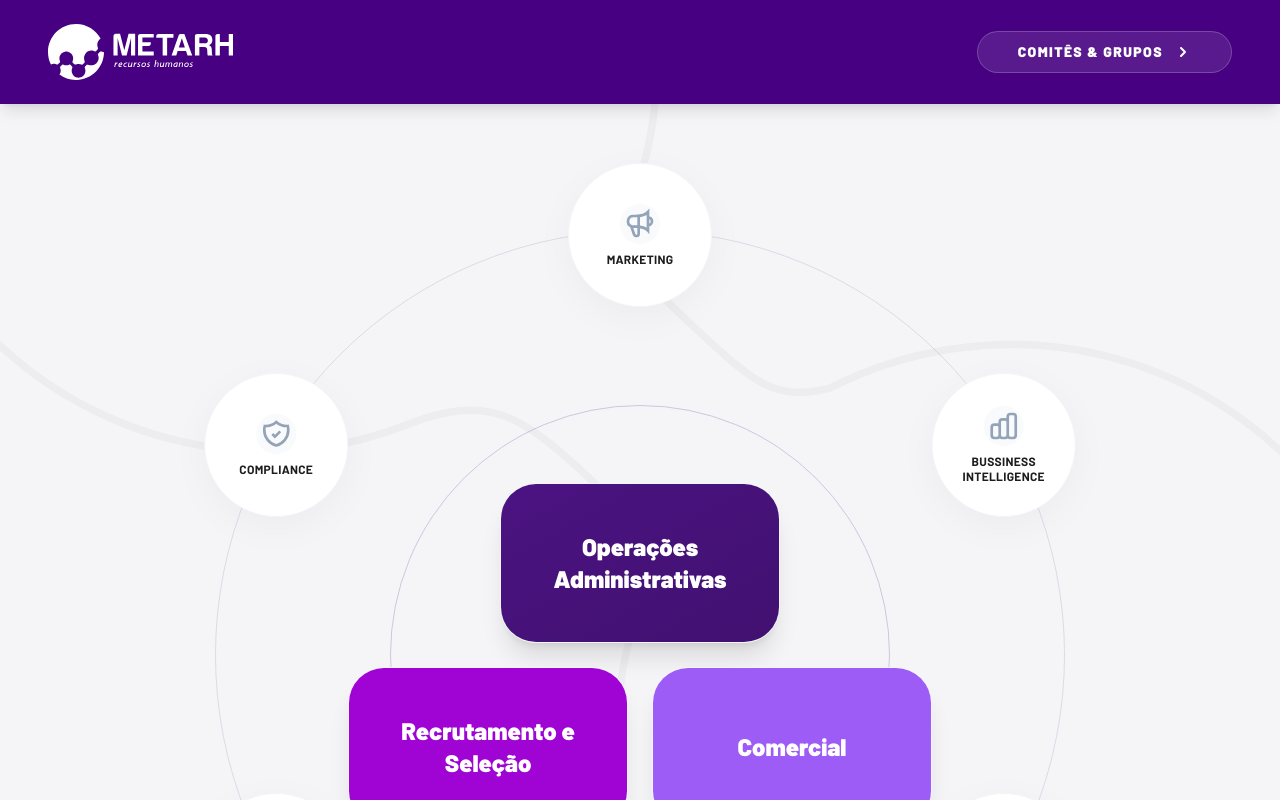
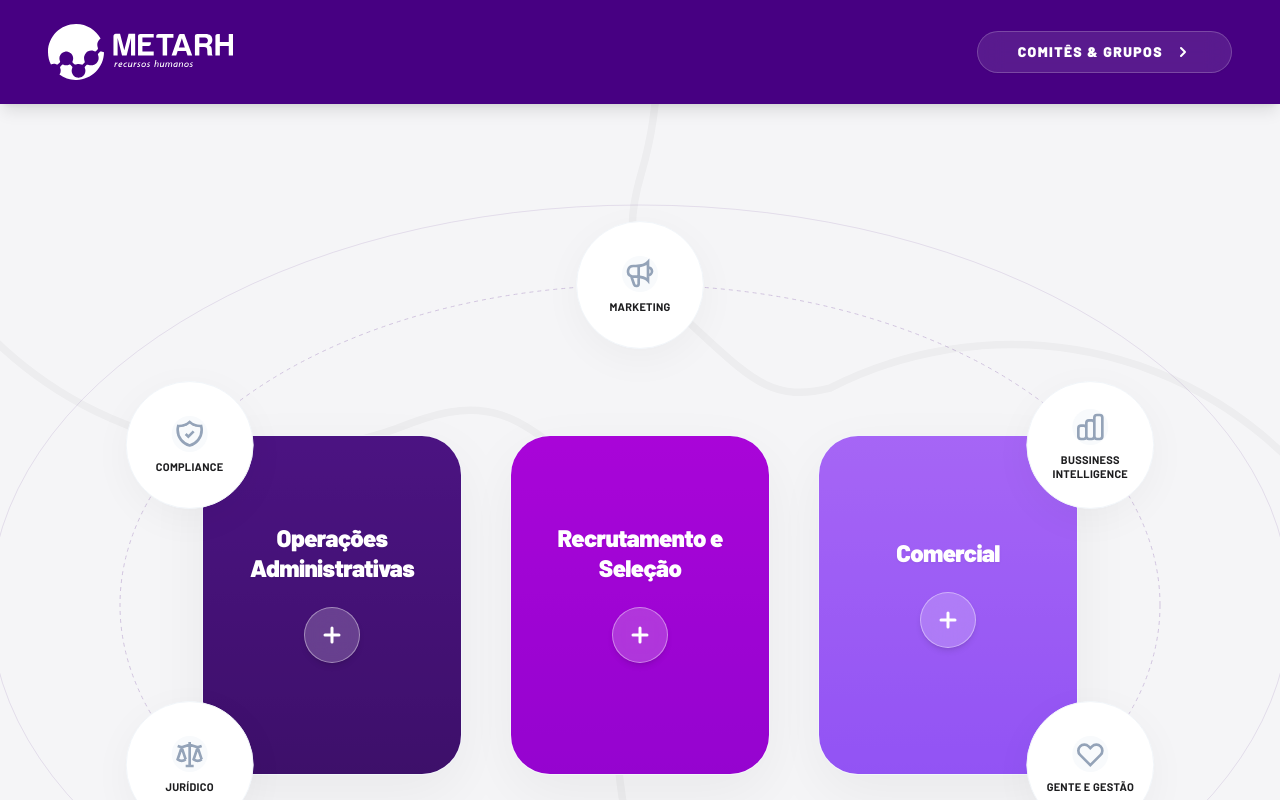
Before and after one commit to rodrigodebemaquino/metarh-organograma, a React (Vite) app: page / in a window 1280 px wide. Shown: the top 800 px of the page. Built offline with nearby package versions, Linux system fonts and the light colour scheme.

Commit message:
mudança de layout para órbita

```diff
--- a/App.tsx
+++ b/App.tsx
@@ -159,23 +159,32 @@ const App: React.FC = () => {
             </div>
 
             {/* DESKTOP VIEW (Orbit System) */}
-            <div className="hidden md:flex relative w-full min-h-[950px] items-center justify-center overflow-visible">
+            <div className="hidden md:flex relative w-full min-h-[850px] items-center justify-center overflow-visible">
 
-              {/* Decorative Orbits */}
+              {/* Decorative Orbits (Elliptical) */}
               <div className="absolute inset-0 flex items-center justify-center pointer-events-none select-none opacity-20">
-                <div className="absolute w-[500px] h-[500px] rounded-full border border-[#470082]" />
-                <div className="absolute w-[850px] h-[850px] rounded-full border border-[#470082] opacity-60" />
+                {/* Ellipse: RX=600, RY=350 */}
+                <svg className="absolute w-full h-full overflow-visible">
+                  <ellipse cx="50%" cy="50%" rx="520" ry="320" fill="none" stroke="#470082" strokeWidth="1" strokeDasharray="4 4" />
+                  <ellipse cx="50%" cy="50%" rx="650" ry="400" fill="none" stroke="#470082" strokeWidth="1" opacity="0.5" />
+                </svg>
               </div>
 
-              {/* Strategic Areas (Orbit) */}
-              <div className="absolute inset-0 pointer-events-none">
+              {/* Strategic Areas (Elliptical Orbit) */}
+              <div className="absolute inset-0 pointer-events-none z-30">
                 {STRATEGIC_AREAS.map((area, index) => {
                   const total = STRATEGIC_AREAS.length;
-                  const angleDeg = index * (360 / total); // 0, 60, 120...
-                  const angleRad = (angleDeg - 90) * (Math.PI / 180); // -90 (Top start)
-                  const radius = 420;
-                  const x = Math.cos(angleRad) * radius;
-                  const y = Math.sin(angleRad) * radius;
+                  const angleDeg = index * (360 / total);
+                  const angleRad = (angleDeg - 90) * (Math.PI / 180);
+
+                  // Elliptical Orbit
+                  const radiusX = 520;
+                  const radiusY = 320;
+                  const x = Math.cos(angleRad) * radiusX;
+                  const y = Math.sin(angleRad) * radiusY;
+
+                  // Determine popup position based on Y position (if in top half, show bottom, etc)
+                  const isTopHalf = y < 0;
 
                   return (
                     <div
@@ -190,25 +199,27 @@ const App: React.FC = () => {
                       <button
                         onClick={(e) => { e.stopPropagation(); setActiveStrategicPopupId(prev => prev === area.id ? null : area.id); }}
                         className={`
-                          w-36 h-36 bg-white rounded-full p-4 shadow-[0_10px_40px_rgba(0,0,0,0.04)] border border-slate-100 transition-all duration-500
-                          hover:shadow-[0_20px_50px_rgba(71,0,130,0.1)] hover:scale-110 flex flex-col items-center justify-center text-center relative z-10 group
-                          ${activeStrategicPopupId === area.id ? 'border-[#470082] ring-4 ring-[#470082]/10 scale-110' : ''}
+                          w-32 h-32 bg-white rounded-full p-4 shadow-[0_10px_40px_rgba(0,0,0,0.04)] border border-slate-100 transition-all duration-500
+                          hover:shadow-[0_20px_50px_rgba(71,0,130,0.1)] hover:scale-110 flex flex-col items-center justify-center text-center relative z-20 group
+                          ${activeStrategicPopupId === area.id ? 'border-[#470082] ring-4 ring-[#470082]/10 scale-110 z-50' : ''}
                         `}
                       >
-                        <div className="w-10 h-10 rounded-full bg-slate-50 flex items-center justify-center mb-2 text-slate-400 group-hover:text-[#470082] group-hover:bg-[#470082]/10 transition-colors">
+                        <div className="w-9 h-9 rounded-full bg-slate-50 flex items-center justify-center mb-2 text-slate-400 group-hover:text-[#470082] group-hover:bg-[#470082]/10 transition-colors">
                           {getStrategicIcon(area.id)}
                         </div>
-                        <h5 className="text-xs font-bold text-[#1D1D1F] group-hover:text-[#470082] transition-colors uppercase tracking-wide leading-tight">
+                        <h5 className="text-[11px] font-bold text-[#1D1D1F] group-hover:text-[#470082] transition-colors uppercase tracking-wide leading-tight">
                           {area.name}
                         </h5>
                       </button>
 
                       {activeStrategicPopupId === area.id && (
                         <div className={`
-                          absolute w-[300px] bg-[#470082] text-white p-6 rounded-[24px] shadow-2xl z-50 animate-in fade-in zoom-in-95 duration-300
-                          ${[0, 1, 5].includes(index) ? 'top-full mt-4' : 'bottom-full mb-4'}
+                          absolute w-[320px] bg-[#470082] text-white p-6 rounded-[24px] shadow-[0_50px_100px_rgba(0,0,0,0.3)] z-[100] animate-in fade-in zoom-in-95 duration-300
+                          ${isTopHalf ? 'top-[110%]' : 'bottom-[110%]'}
                         `}>
-                          <p className="text-sm font-medium leading-relaxed opacity-90">"{area.description}"</p>
+                          <p className="text-sm font-medium leading-relaxed opacity-90 relative z-[101]">"{area.description}"</p>
+                          {/* Arrow */}
+                          <div className={`absolute left-1/2 -translate-x-1/2 w-4 h-4 bg-[#470082] rotate-45 ${isTopHalf ? '-top-2' : '-bottom-2'}`} />
                         </div>
                       )}
                     </div>
@@ -216,58 +227,50 @@ const App: React.FC = () => {
                 })}
               </div>
 
-              {/* Macro Areas (Center Triangle) */}
-              <div className="relative z-20 flex flex-col items-center gap-6">
-
-                {/* Top Item */}
-                <div onClick={(e) => e.stopPropagation()} className="relative">
-                  {(() => {
-                    const area = MACRO_AREAS[0];
+              {/* Macro Areas (Horizontal Row) */}
+              <div className="relative z-20 flex flex-row items-center justify-center gap-12">
+                {MACRO_AREAS.map((area) => {
                   const isExpanded = expandedMacroId === area.id;
                   return (
                     <div
-                        onClick={() => toggleMacro(area.id)}
+                      key={area.id}
+                      onClick={(e) => { e.stopPropagation(); toggleMacro(area.id); }}
                       className={`
-                          transition-all duration-700 ease-[cubic-bezier(0.23,1,0.32,1)] bg-white rounded-[36px] overflow-hidden shadow-xl border border-slate-100 cursor-pointer relative group
-                          ${isExpanded ? 'w-[450px] h-auto z-50' : 'w-[280px] h-[160px] hover:-translate-y-1'}
+                        relative flex flex-col bg-white rounded-[40px] overflow-hidden shadow-[0_20px_60px_rgba(0,0,0,0.05)] cursor-pointer
+                        transition-all duration-700 ease-[cubic-bezier(0.23,1,0.32,1)] border border-slate-100 group
+                        ${isExpanded ? 'w-[400px] h-auto z-40 scale-105 shadow-[0_40px_100px_rgba(0,0,0,0.1)]' : 'w-[260px] h-[340px] hover:-translate-y-4 hover:shadow-[0_30px_80px_rgba(0,0,0,0.08)]'}
                       `}
                     >
-                        <div className="absolute inset-0 pointer-events-none bg-gradient-to-br from-white/10 to-black/5 mix-blend-overlay" />
-                        <div className="p-8 h-full flex flex-col items-center justify-center text-center gap-4 transition-colors duration-500" style={{ backgroundColor: isExpanded ? 'white' : area.color }}>
-                          <h3 className={`text-2xl font-black transition-colors duration-500 ${isExpanded ? 'text-[#470082]' : 'text-white'}`}>{area.name}</h3>
-                          {isExpanded && (
-                            <p className="text-sm text-slate-500 font-medium animate-in fade-in slide-in-from-bottom-2">
-                              {area.description}
-                            </p>
+                      <div
+                        className="p-8 h-full relative overflow-hidden flex flex-col items-center justify-center text-center gap-6 transition-colors duration-500 w-full"
+                        style={{ backgroundColor: isExpanded ? 'white' : area.color }}
+                      >
+                        <div className="absolute inset-0 bg-gradient-to-b from-white/10 to-black/10 pointer-events-none mix-blend-overlay" />
+
+                        <h3 className={`text-2xl font-black leading-tight tracking-tight z-10 drop-shadow-sm transition-colors duration-500 ${isExpanded ? 'text-[#470082]' : 'text-white'}`}>
+                          {area.name}
+                        </h3>
+
+                        {/* Flaticon-style Button Indicator */}
+                        <div className={`
+                           w-14 h-14 rounded-full flex items-center justify-center z-10 transition-all duration-500 shadow-md group-hover:scale-110
+                           ${isExpanded ? 'bg-[#470082] text-white rotate-45' : 'bg-white/20 backdrop-blur-md text-white border border-white/40'}
+                         `}>
+                          {isExpanded ? (
+                            <svg width="24" height="24" viewBox="0 0 24 24" fill="none" stroke="currentColor" strokeWidth="3" strokeLinecap="round" strokeLinejoin="round"><path d="M6 18L18 6M6 6l12 12" /></svg>
+                          ) : (
+                            <svg width="24" height="24" viewBox="0 0 24 24" fill="none" stroke="currentColor" strokeWidth="3" strokeLinecap="round" strokeLinejoin="round"><path d="M12 5v14M5 12h14" /></svg>
                           )}
                         </div>
-                      </div>
-                    );
-                  })()}
-                </div>
 
-                {/* Bottom Row */}
-                <div className="flex items-start gap-6">
-                  {MACRO_AREAS.slice(1).map(area => {
-                    const isExpanded = expandedMacroId === area.id;
-                    return (
-                      <div key={area.id} onClick={(e) => e.stopPropagation()} className="relative">
-                        <div
-                          onClick={() => toggleMacro(area.id)}
-                          className={`
-                              transition-all duration-700 ease-[cubic-bezier(0.23,1,0.32,1)] bg-white rounded-[36px] overflow-hidden shadow-xl border border-slate-100 cursor-pointer relative group
-                              ${isExpanded ? 'w-[450px] z-50' : 'w-[280px] h-[160px] hover:-translate-y-1'}
-                            `}
-                        >
-                          <div className="p-8 h-full flex flex-col items-center justify-center text-center gap-4 transition-colors duration-500" style={{ backgroundColor: isExpanded ? 'white' : area.color }}>
-                            <h3 className={`text-2xl font-black transition-colors duration-500 ${isExpanded ? 'text-[#470082]' : 'text-white'}`}>{area.name}</h3>
-                            {isExpanded && (
-                              <div className="py-4">
-                                <p className="text-sm text-slate-500 font-medium animate-in fade-in slide-in-from-bottom-2">
-                                  {area.description}
+                        {/* Collapsible Content */}
+                        <div className={`
+                            w-full transition-all duration-700 overflow-hidden
+                            ${isExpanded ? 'max-h-[300px] opacity-100 mt-4' : 'max-h-0 opacity-0'}
+                         `}>
+                          <p className="text-[#6E6E73] text-base font-medium leading-relaxed italic">
+                            "{area.description}"
                           </p>
-                              </div>
-                            )}
                         </div>
                       </div>
                     </div>
@@ -276,30 +279,48 @@ const App: React.FC = () => {
               </div>
 
             </div>
-
-            </div>
           </>
         ) : (
-          /* Committees & Groups View */
+          /* Committees & Groups View (Collapsible) */
           <div className="w-full flex flex-col items-center animate-in fade-in slide-in-from-bottom-12 duration-1000">
             <div className="mb-20 text-center">
               <h2 className="text-5xl font-black text-[#1D1D1F] tracking-tighter">Grupos e Comitês</h2>
             </div>
 
             <div className="w-full grid grid-cols-1 md:grid-cols-3 gap-10">
-              {COMMITTEES.map(committee => (
-                <div key={committee.id} className="group bg-white p-12 rounded-[48px] shadow-[0_20px_60px_rgba(0,0,0,0.03)] border border-slate-100 hover:shadow-[0_50px_120px_rgba(0,0,0,0.08)] hover:-translate-y-2 transition-all duration-700 flex flex-col items-start text-left relative overflow-hidden h-full">
-                  <div className="w-20 h-20 rounded-[28px] bg-[#470082]/5 flex items-center justify-center mb-8 group-hover:bg-[#470082]/10 transition-all duration-500 text-[#470082] shadow-sm relative z-10">
+              {COMMITTEES.map(committee => {
+                // Use local state simulation or just simple toggle logic if we were in a separate component.
+                // Since we are in the main component, we need to track expanded committees.
+                // For now, we'll use a simple 'details/summary' approach or we need to add state.
+                // Adding state requires re-rendering the whole component usually, but we can't easily add state hooks inside map.
+                // We will change expandedMacroId to be general 'expandedId' or add a new state.
+                // Let's reuse 'expandedMacroId' since we probably won't have macro expanded while in committee view?
+                // Actually safer to add a new state variable. BUT I can't add state in this tool block.
+                // I will use `details` and `summary` HTML tags for native collapsible behavior which fits "click to open".
+
+                return (
+                  <details key={committee.id} className="group bg-white p-8 rounded-[40px] shadow-[0_10px_40px_rgba(0,0,0,0.03)] border border-slate-100 hover:shadow-[0_30px_80px_rgba(0,0,0,0.08)] hover:-translate-y-1 transition-all duration-300 cursor-pointer overflow-hidden open:ring-1 open:ring-[#470082]/10">
+                    <summary className="list-none flex flex-col items-start gap-6 outline-none">
+                      <div className="w-full flex items-center justify-between">
+                        <div className="w-16 h-16 rounded-[24px] bg-[#470082]/5 flex items-center justify-center text-[#470082] shadow-sm group-hover:bg-[#470082]/10 transition-colors">
                           {getCommitteeIcon(committee.id)}
                         </div>
-                  <h3 className="text-2xl font-black text-[#1D1D1F] mb-4 tracking-tight leading-[1.1] group-hover:text-[#470082] transition-colors relative z-10">
+                        <div className="w-10 h-10 rounded-full bg-slate-50 flex items-center justify-center text-slate-400 group-open:rotate-180 transition-transform duration-300">
+                          <svg width="20" height="20" viewBox="0 0 24 24" fill="none" stroke="currentColor" strokeWidth="3"><path d="m6 9 6 6 6-6" /></svg>
+                        </div>
+                      </div>
+                      <h3 className="text-2xl font-black text-[#1D1D1F] tracking-tight leading-[1.1] group-hover:text-[#470082] transition-colors">
                         {committee.name}
                       </h3>
-                  <p className="text-[#6E6E73] text-lg font-medium leading-relaxed flex-1 relative z-10">
+                    </summary>
+                    <div className="pt-6 animate-in fade-in slide-in-from-top-2 duration-300">
+                      <p className="text-[#6E6E73] text-lg font-medium leading-relaxed">
                         {committee.description}
                       </p>
                     </div>
-              ))}
+                  </details>
+                );
+              })}
             </div>
           </div>
         )}
```
Lines whose indentation alone changed are shown as unchanged.
